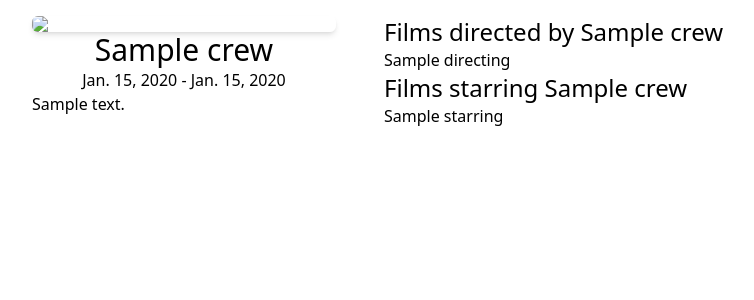
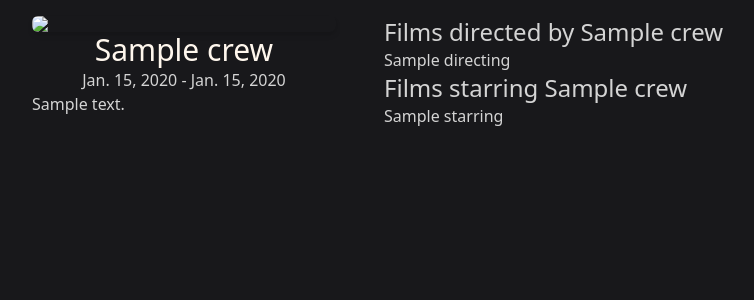
Before and after one commit to tktajwar/cheeserate, a Django app: template cheeserate_app/templates/cheeserate/crew_slug.html in a window 1280 px wide. Shown: the top 300 px of the page, without its empty margins (176-930 px from the left). Run offline with Django 5.2, Linux system fonts and the light colour scheme; tables that the repository leaves empty hold one stand-in row (values such as "Sample post"); the template is opened without the code that fills it: values that come from a table or form of the project are taken from there, most other values are stand-ins (such as "Sample title", 1, 10 or a date in 2020).

Commit message:
use zinc-orange colorscheme throughout site

```diff
--- a/cheeserate_app/templates/cheeserate/base.html
+++ b/cheeserate_app/templates/cheeserate/base.html
@@ -3,7 +3,7 @@
   <head>
     <title> {% block title %} Untitled | Cheeserate {% endblock %} </title>
   </head>
-  <body>
+  <body class="text-neutral-300 bg-zinc-900">
     {% block content %}{% endblock %}
     <script src="https://cdn.jsdelivr.net/npm/@tailwindcss/browser@4"></script>
   </body>
--- a/cheeserate_app/templates/cheeserate/crew_slug.html
+++ b/cheeserate_app/templates/cheeserate/crew_slug.html
@@ -16,7 +16,7 @@
     {% endif %}
 
     <section id="crew-details">
-      <h1 class="text-3xl text-center">
+      <h1 class="text-3xl text-center text-orange-50">
 	{{crew.name}}
       </h1>
 
--- a/cheeserate_app/templates/cheeserate/film_slug.html
+++ b/cheeserate_app/templates/cheeserate/film_slug.html
@@ -17,7 +17,7 @@
     </figure>
     {% endif %}
     <section id="item-details">
-      <h1 class="text-3xl text-center">
+      <h1 class="text-3xl text-center text-orange-50">
 	{{film.title}}
       </h1>
 
--- a/cheeserate_app/templates/cheeserate/index.html
+++ b/cheeserate_app/templates/cheeserate/index.html
@@ -10,7 +10,9 @@ Newest Additions:
   {% for film in films %}
   <li>
     <a href="{% url 'film' film.trakt_slug %}"
-       class="text-3xl font-bold underline">{{film}}</a>
+       class="text-3xl font-bold underline text-orange-50">
+      {{film}}
+    </a>
     {% if film.poster_url %}
     <img src="https://{{film.poster_url}}" >
     {% endif %}
```
